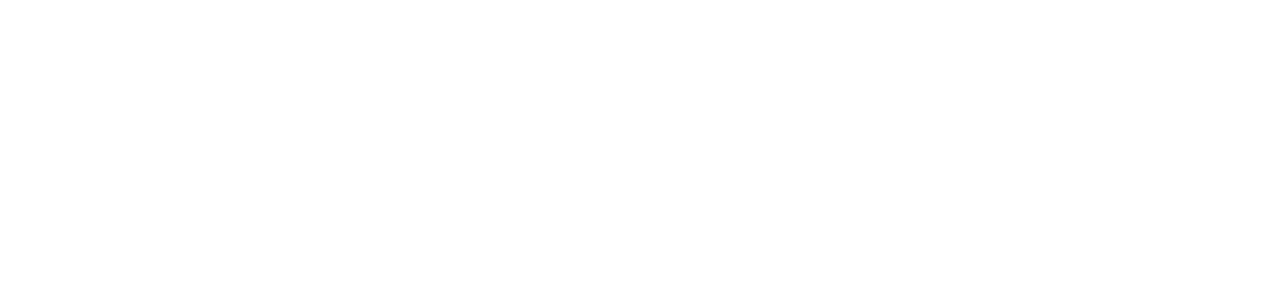
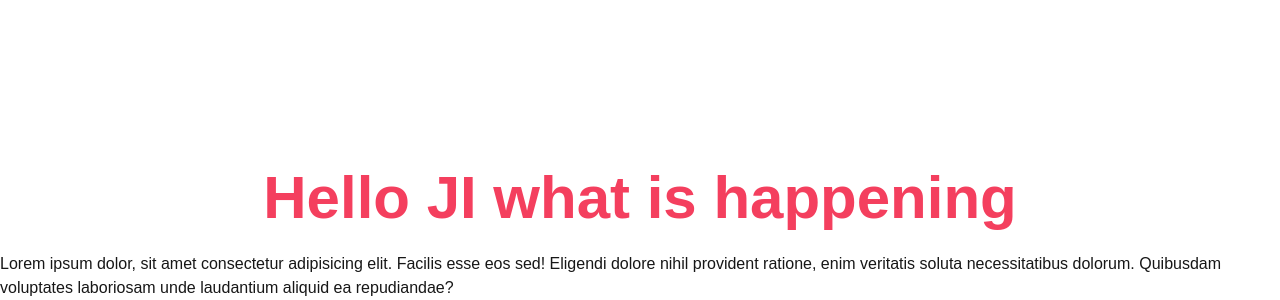
Before and after one commit to itssunnyfunny/UI-practices, a Next.js app in the folder 2next-pages/: page / in a window 1280 px wide. Shown: the part 1256-1556 px from the top of the page. Before the commit the page ends 800 px from the top, so only its background shows below. Built offline with nearby package versions, Linux system fonts and the light colour scheme.

Commit message:
the srollable animation is added

```diff
--- a/2next-pages/app/page.tsx
+++ b/2next-pages/app/page.tsx
@@ -1,9 +1,10 @@
 "use client"
 
-import { MotionConfig, MotionValue, motion } from "framer-motion";
+import { motion } from "framer-motion";
 import Image from "next/image";
 import Link from "next/link";
 import { useRouter } from "next/navigation";
+import ScrollAnimation from "@/components/ScrollAnimation";
 
 
 
@@ -11,7 +12,7 @@
  const router  = useRouter()
   return (
   <>
-  <main className="flex min-h-screen flex-col items-center justify-center">
+  <main className="flex min-h-screen flex-col items-center justify-center mb-[600px]">
 
    <motion.div
    initial={{opacity:0,y:-50}}
@@ -25,13 +26,17 @@
    <motion.button
    whileHover={{scale:1.1}}
    whileTap={{scale:0.9}}
-   className="px-4 py-2 bg-blue-500 text-white rounded-md"
+   className="px-4 py-2 bg-blue-500 text-white rounded-md "
    onClick={()=> {router.push('/about')}}
    >
    about me
    </motion.button>
 
   </main>
+  <ScrollAnimation>Hello JI what is happening</ScrollAnimation>
+   <div>
+    Lorem ipsum dolor, sit amet consectetur adipisicing elit. Facilis esse eos sed! Eligendi dolore nihil provident ratione, enim veritatis soluta necessitatibus dolorum. Quibusdam voluptates laboriosam unde laudantium aliquid ea repudiandae?
+   </div>
   </>
   );
 }
--- /dev/null
+++ b/2next-pages/components/ScrollAnimation.tsx
@@ -0,0 +1,25 @@
+'use client';
+import { useRef } from "react";
+import { motion,useInView } from "framer-motion";
+
+
+export default function ScrollAnimation({children}:{children:React.ReactNode}) {
+    const ref = useRef(null);
+    const isInView = useInView(ref,{
+        once: true
+    })
+    return <motion.div
+    ref={ref}
+    initial={{
+        opacity: 0,
+        y: 50,
+        x:23
+    }}
+    animate={isInView? {opacity:1,y:0,x:0}:{opacity:0, y:50, x:23}}
+    transition={{duration: 2}}
+
+    className=" text-6xl font-bold text-center p-6 text-rose-500 "
+    >
+   {children}
+    </motion.div>
+}
```
